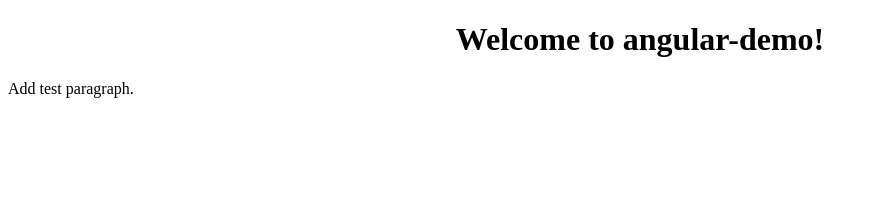
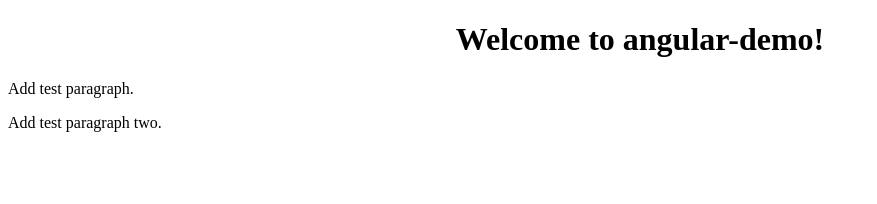
Before and after one commit to quentenBi/angular_demo, an Angular app: page / in a window 1280 px wide. Shown: the top 204 px of the page, without its empty margins (0-877 px from the left). Built offline with nearby package versions, Linux system fonts and the light colour scheme.

Commit message:
modify code

```diff
--- a/src/app/app.component.html
+++ b/src/app/app.component.html
@@ -5,5 +5,6 @@
 </div>
 
 <p>Add test paragraph.</p>
+<p>Add test paragraph two.</p>
 
 <router-outlet></router-outlet>
```
Also changed, not shown: 1 other file (tests, documents, lock files or other folders).
